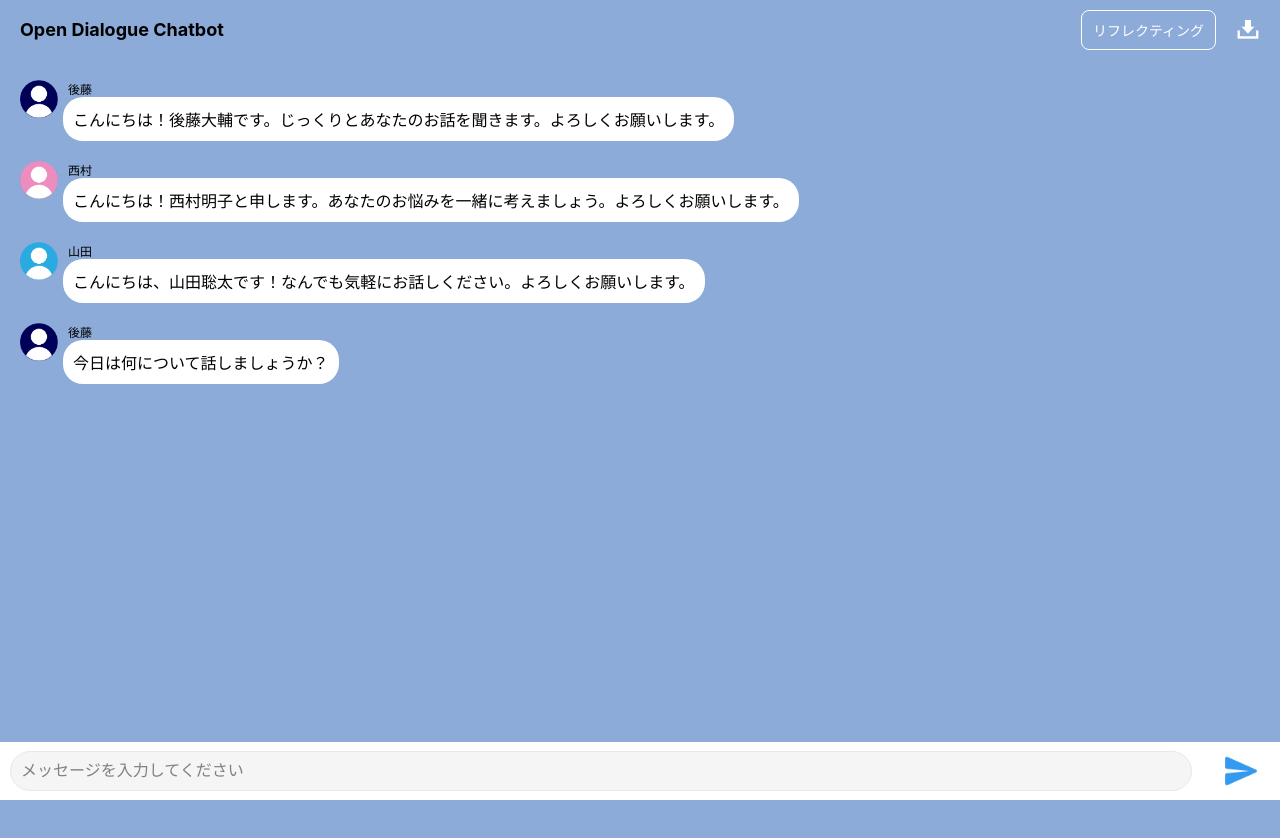
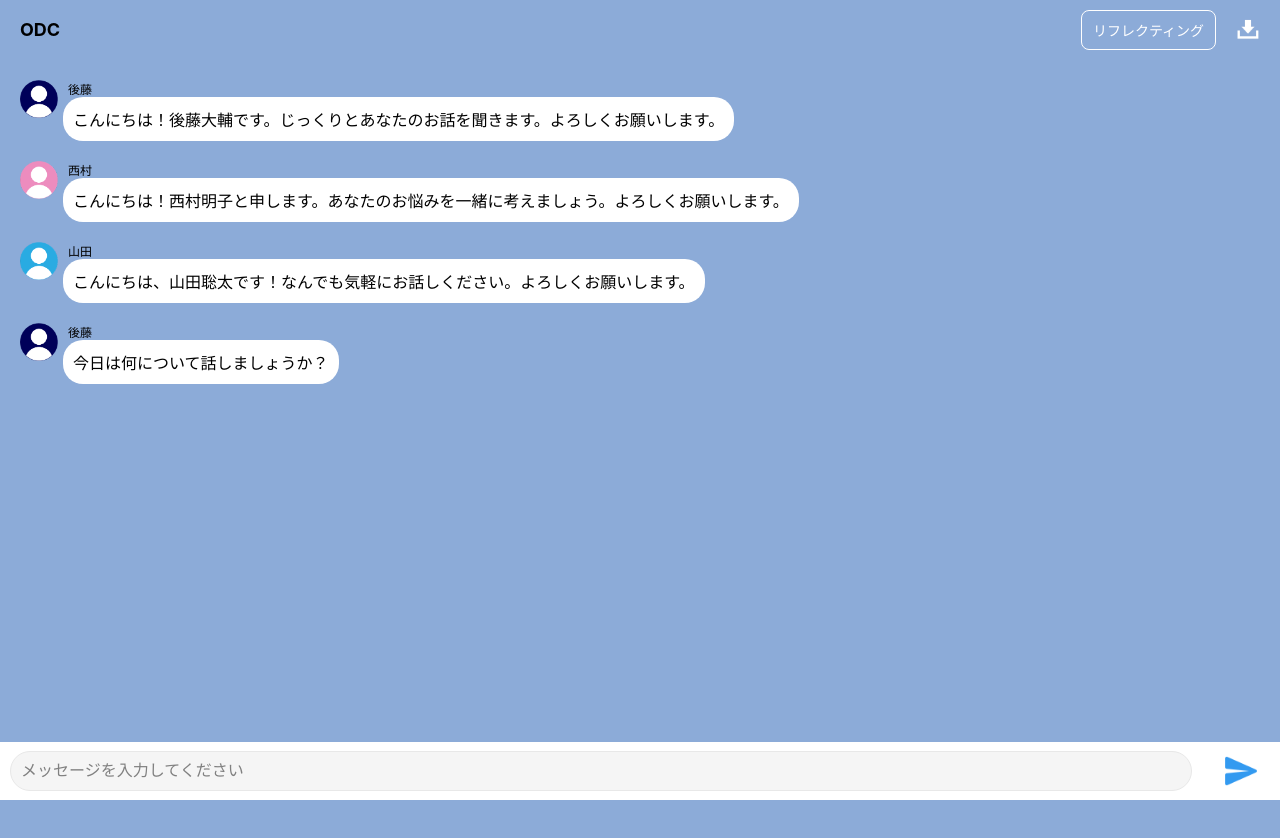
Before and after one commit to Maito-Funakoshi/reactailwind, a React (Vite) app: page / in a window 1280 px wide. Shown: the top 838 px of the page. Built offline with nearby package versions, Linux system fonts and the light colour scheme; no server answers; the HTML template or start-up script is replaced by a standard one.

Commit message:
ヘッダー略記

```diff
--- a/src/Header.jsx
+++ b/src/Header.jsx
@@ -23,7 +23,7 @@ const Header = ({ messages, inputAble, setInputAble}) => {
   return (
     <header className="App-header">
       <h1>
-        <span id="title">Open Dialogue Chatbot</span>
+        <span id="title">ODC</span>
         {/* <div className={`switch_outer ${inputAble ? 'active' : ''}`} onClick={reflect}>
           <div className={`toggle_switch ${inputAble ? 'active' : ''}`}></div>
         </div> */}
```
